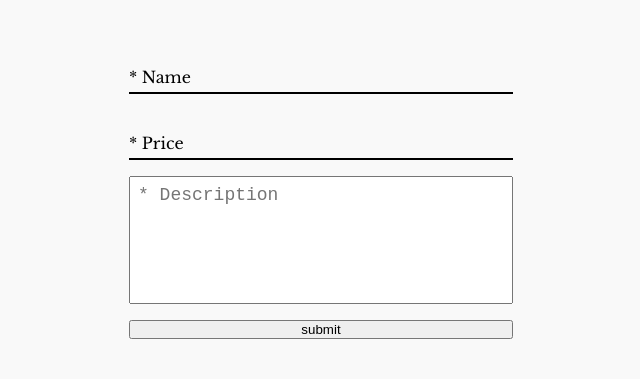
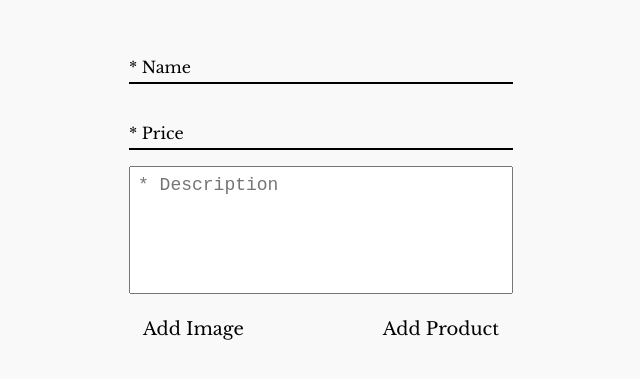
Before and after one commit to kingmohbil/perfumes-store, a Next.js app: page /upload in a window 1280 px wide. Shown: the part 209-588 px from the top of the page, without its empty margins (319-959 px from the left). Built offline with nearby package versions, Linux system fonts and the light colour scheme.

Commit message:
Added the full form layout

```diff
--- a/components/form_input.tsx
+++ b/components/form_input.tsx
@@ -1,4 +1,4 @@
-import React, { useState } from 'react';
+import React, { ChangeEvent, useState } from 'react';
 
 import StyledInput from './styles/styled_input';
 type PropsType = {
@@ -17,6 +17,7 @@ export default function InputField(props: PropsType) {
         required={props.required || false}
         name={props.id}
         className={error ? 'invalid' : ''}
+        onChange={(e: React.ChangeEvent) => {}}
       />
       <label htmlFor={props.id}>
         <span id="placeholder">
--- a/components/product_form.tsx
+++ b/components/product_form.tsx
@@ -5,15 +5,17 @@ import React from 'react';
 export default function ProductForm() {
   return (
     <StyledForm>
-      <form
-        onSubmit={(e: React.FormEvent) => {
-          e.preventDefault();
-        }}
-      >
+      <form>
         <FormInput type="text" name="* Name" id="name" required={true} />
         <FormInput type="number" name="* Price" id="price" required={true} />
         <Textarea id="description" name="* Description" min={10} max={100} />
-        <input type="submit" value="submit" />
+        <div className="col-6">
+          <button>
+            <label htmlFor="productImage">Add Image</label>
+          </button>
+          <input type="file" name="productImage" id="productImage" />
+          <input type="submit" value="Add Product" />
+        </div>
       </form>
     </StyledForm>
   );
--- a/components/styles/styled_form.js
+++ b/components/styles/styled_form.js
@@ -3,7 +3,7 @@ import styled from 'styled-components';
 const Container = styled.div`
   form {
     width: 30vw;
-    display: flex;
+    display: grid;
     flex-direction: column;
     gap: 16px;
   }
@@ -30,6 +30,41 @@ const Container = styled.div`
   textarea:focus {
     outline-color: #5fa8d3;
   }
+
+  input[type='submit'],
+  button {
+    justify-self: center;
+    padding: 6px 12px;
+    font-size: 18px;
+    font-family: var(--main-font);
+    cursor: pointer;
+    border-color: transparent;
+    transition: border-color 0.3s ease;
+    background: transparent;
+  }
+
+  input[type='submit']:focus,
+  button {
+    outline-color: var(--light-blue);
+  }
+
+  input[type='submit']:hover,
+  button:hover {
+    border-color: var(--light-blue);
+  }
+
+  #productImage {
+    display: none;
+  }
+
+  .col-6 {
+    display: flex;
+    justify-content: space-between;
+  }
+
+  label[for='productImage'] {
+    cursor: pointer;
+  }
 `;
 
 export default Container;
--- a/components/styles/styled_input.js
+++ b/components/styles/styled_input.js
@@ -30,7 +30,7 @@ const Container = styled.div`
     bottom: -2px;
     width: 100%;
     height: 100%;
-    border-bottom: 2px solid #5fa8d3;
+    border-bottom: 2px solid var(--light-blue);
     transform: translateX(-100%);
     transition: transform 0.3s ease;
   }
@@ -46,7 +46,7 @@ const Container = styled.div`
   input:valid + label span {
     transform: translateY(-150%);
     font-size: 14px;
-    color: #5fa8d3;
+    color: var(--light-blue);
   }
 
   input:invalid.invalid + label span {
--- a/styles/globals.css
+++ b/styles/globals.css
@@ -3,10 +3,11 @@
   --font-mono: ui-monospace, Menlo, Monaco, 'Cascadia Mono', 'Segoe UI Mono',
     'Roboto Mono', 'Oxygen Mono', 'Ubuntu Monospace', 'Source Code Pro',
     'Fira Mono', 'Droid Sans Mono', 'Courier New', monospace;
-
+  --main-font: 'Libre Baskerville', serif;
   --foreground: #f9f9f9;
   --secondary-color: #1c1c1c;
   --green-color: #009063;
+  --light-blue: #5fa8d3;
 }
 
 @media (prefers-color-scheme: dark) {
@@ -23,7 +24,7 @@ body {
   max-width: 100vw;
   min-height: 100vh;
   max-height: 100vh;
-  font-family: 'Libre Baskerville', serif;
+  font-family: var(--main-font);
   background: var(--foreground);
 }
 #__next {
```
